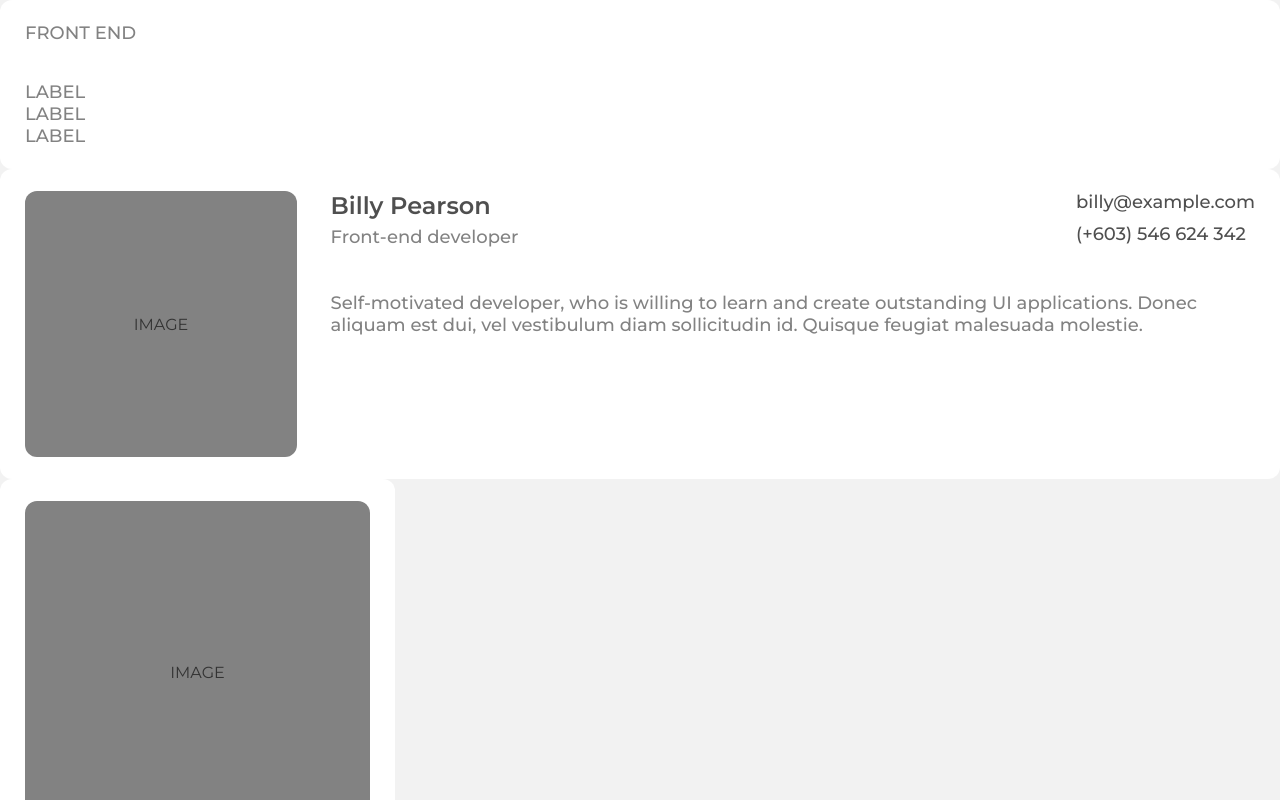
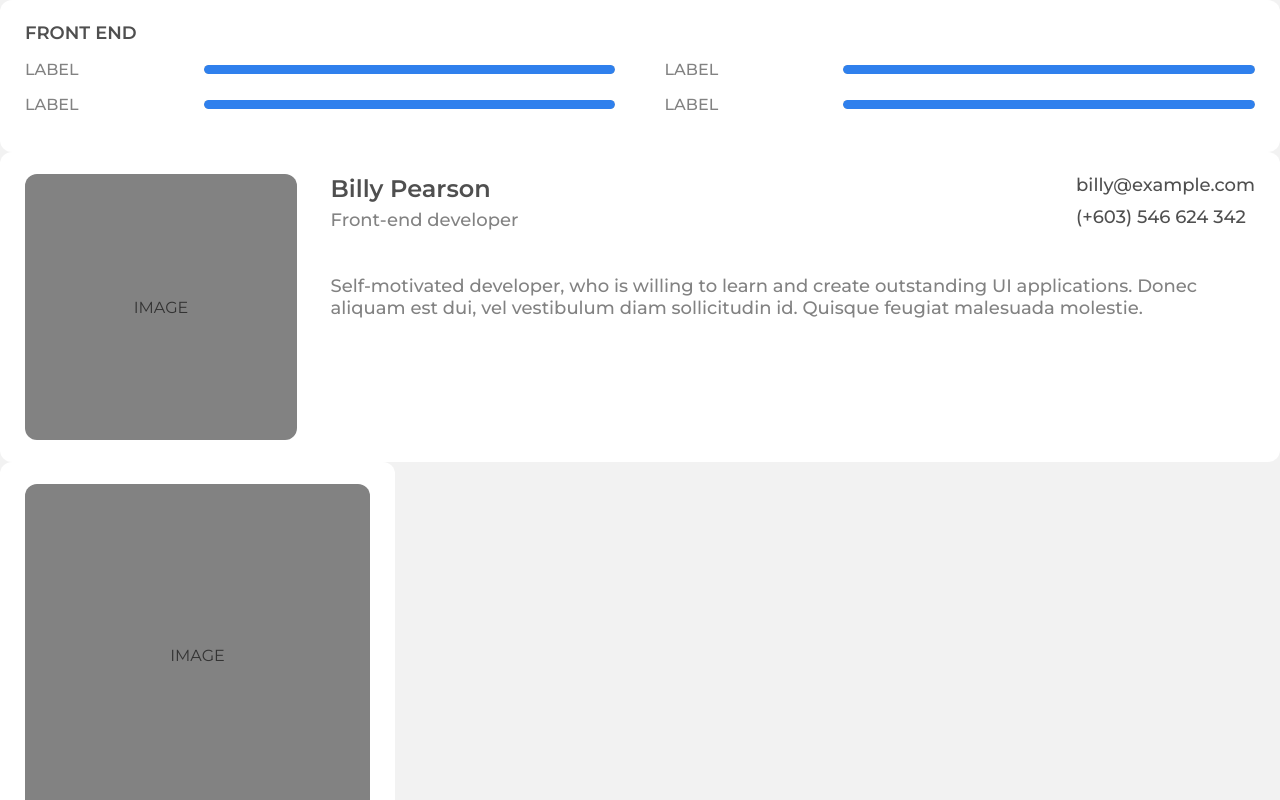
Before and after one commit to luisangelsalcedo/devc_portafolio, a React (Vite) app: page / in a window 1280 px wide. Shown: the top 800 px of the page. Built offline with nearby package versions, Linux system fonts and the light colour scheme.

Commit message:
Skills: Add scss style of component

```diff
--- a/src/assets/scss/vars.scss
+++ b/src/assets/scss/vars.scss
@@ -1,4 +1,4 @@
-$blue: #2d9cdb;
+$blue: #2F80ED;
 $green: #27ae60;
 $red: #eb5757;
 $black: #100e1d;
@@ -8,6 +8,7 @@ $gray3: #828282;
 $gray4: #bdbdbd;
 $gray5: #e0e0e0;
 $gray6: #f2f2f2;
+$gray7: #C4C4C4;
 
 $default: $gray1;
 $gray-footer: $gray6;
--- a/src/components/skills/Skills.jsx
+++ b/src/components/skills/Skills.jsx
@@ -15,10 +15,20 @@ export function Skills({ direction }) {
               <div className='skills__list-item-range'>
                 <div style={{ width: '100%' }}></div>
               </div>
+            </div>
+            <div className='skills__list-item'>
               <div className='skills__list-item-label'>LABEL</div>
               <div className='skills__list-item-range'>
                 <div style={{ width: '100%' }}></div>
               </div>
+            </div>
+            <div className='skills__list-item'>
+              <div className='skills__list-item-label'>LABEL</div>
+              <div className='skills__list-item-range'>
+                <div style={{ width: '100%' }}></div>
+              </div>
+            </div>
+            <div className='skills__list-item'>
               <div className='skills__list-item-label'>LABEL</div>
               <div className='skills__list-item-range'>
                 <div style={{ width: '100%' }}></div>
--- a/src/components/skills/Skills.scss
+++ b/src/components/skills/Skills.scss
@@ -1 +1,51 @@
 @import '../../assets/scss/vars.scss';
+
+.skills{
+    .panel__content{
+        &-header{
+            margin-bottom: pxToRem(16);
+            color: $gray2;
+            font-size: 18px;
+            font-weight: 700;
+            text-transform: uppercase;
+        }
+    }
+
+    &__list{
+        display: flex;
+        flex-wrap: wrap;
+
+        &-item{
+            display: flex;
+            align-items: center;
+            margin-bottom: pxToRem(16);
+            flex-shrink: 0;
+            width: 50%;
+
+            &:nth-child(2n+1){
+                padding-right: 2%;
+            }
+            &:nth-child(2n){
+                padding-left: 2%;
+            }
+
+            &-label{
+                flex: 1.3;
+                font-size: pxToRem(16);
+                font-weight: 500;
+            }
+            &-range{
+                flex: 3;
+                background-color: $gray7;
+                border-radius: pxToRem(12);
+                overflow: hidden;
+
+                & > div{
+                    background-color: $blue;
+                    height: 9px;
+                    border-radius: inherit;
+                }
+            }
+        }
+    }
+}
```
